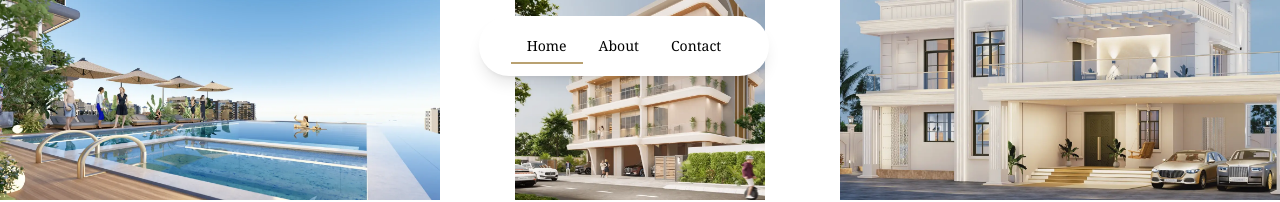
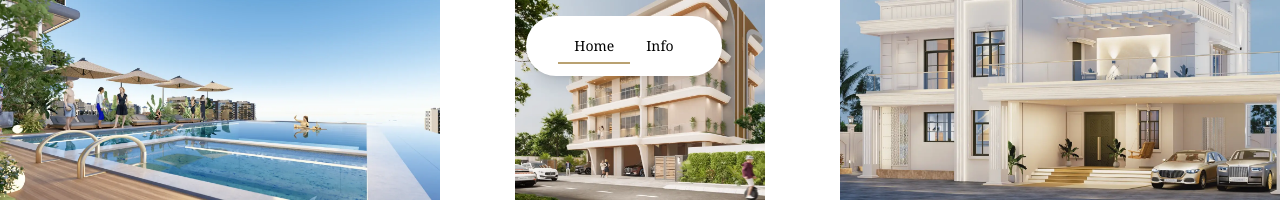
Before and after one commit to thisisrow/imagegallery, a React (Vite) app: page / in a window 1280 px wide. Shown: the top 202 px of the page. Built offline with nearby package versions, Linux system fonts and the light colour scheme.

Commit message:
Update Navbar.tsx

```diff
--- a/src/components/Navbar.tsx
+++ b/src/components/Navbar.tsx
@@ -8,12 +8,14 @@ export const Navbar = () => {
 
   const navItems = [
     { name: "Home", path: "/" },
-    { name: "About", path: "/about" },
-    { name: "Contact", path: "/contact" },
+    // { name: "About", path: "/about" },
+    { name: "Info", path: "/contact" },
   ];
 
   const isActive = (path: string) =>
-    path === "/" ? location.pathname === "/" : location.pathname.startsWith(path);
+    path === "/"
+      ? location.pathname === "/"
+      : location.pathname.startsWith(path);
 
   return (
     <>
@@ -39,7 +41,11 @@ export const Navbar = () => {
                       style={{ background: "#b9a171" }}
                       layoutId="activeIndicator"
                       initial={false}
-          transition={{ type: "spring", stiffness: 500, damping: 30 }}
+                      transition={{
+                        type: "spring",
+                        stiffness: 500,
+                        damping: 30,
+                      }}
                     />
                   )}
 
@@ -51,8 +57,6 @@ export const Navbar = () => {
                 </Link>
               );
             })}
-
-
           </div>
           <div className="w-8"></div>
         </div>
@@ -60,7 +64,14 @@ export const Navbar = () => {
 
       {/* Mobile Navbar (hamburger) */}
       <div className="md:hidden fixed top-4 right-4 z-50">
-        <button
+        <a
+          href="/contact"
+          className="text-xl  underline-offset-4 hover:underline bg-white rounded-md shadow p-2 underline"
+          style={{ fontWeight: 600 }}
+        >
+          Info
+        </a>
+        {/* <button
           onClick={() => setIsMobileMenuOpen(!isMobileMenuOpen)}
           className="w-10 h-10 p-2 flex flex-col justify-between items-center bg-white rounded-md shadow"
         >
@@ -82,11 +93,11 @@ export const Navbar = () => {
             animate={isMobileMenuOpen ? { rotate: -45, y: -10 } : { rotate: 0, y: 0 }}
             transition={{ duration: 0.3 }}
           />
-        </button>
+        </button> */}
       </div>
 
       {/* Mobile Menu Overlay */}
-      <AnimatePresence>
+      {/* <AnimatePresence>
         {isMobileMenuOpen && (
           <motion.div
             key="overlay"
@@ -127,7 +138,6 @@ export const Navbar = () => {
                     }`}
                   >
                     {item.name}
-                    {/* underline */}
                     <span
                       className={`absolute left-0 bottom-0 h-[4px]  transition-transform duration-300 ${
                         isActive(item.path)
@@ -142,7 +152,7 @@ export const Navbar = () => {
             </motion.ul>
           </motion.div>
         )}
-      </AnimatePresence>
+      </AnimatePresence> */}
     </>
   );
 };
```
Lines whose indentation alone changed are shown as unchanged.
